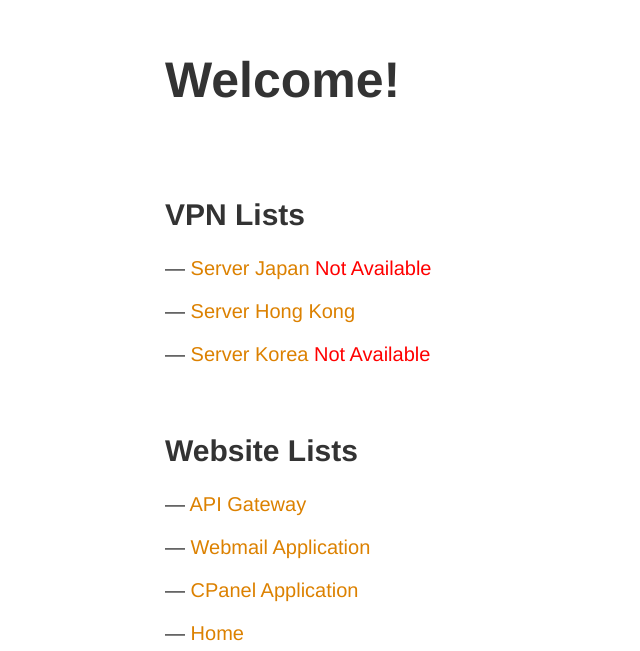
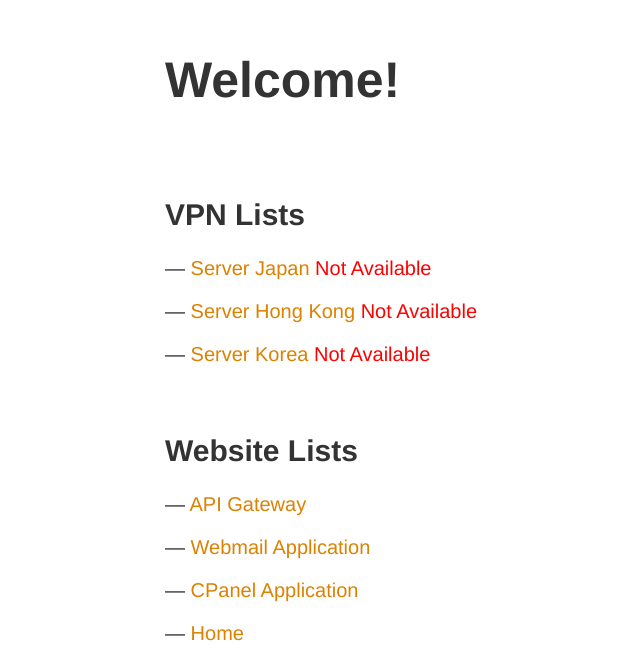
Before and after one commit to fathinfadillah/api.fathinfadillah.github.io, a plain HTML site: page index.html in a window 1280 px wide. Shown: the part 149-800 px from the top of the page, without its empty margins (150-790 px from the left). Drawn offline with Linux system fonts and the light colour scheme.

Commit message:
Update index.html

```diff
--- a/index.html
+++ b/index.html
@@ -15,7 +15,7 @@
 <h1>Welcome!</h1><br>
 <h2>VPN Lists</h2>
 <p>&mdash; <a href="https://jp.vpn.fathinfadillah.com">Server Japan <span style="color:red;">Not Available</span></a></p>
-<p>&mdash; <a href="https://hk.vpn.fathinfadillah.com">Server Hong Kong</a></p>
+<p>&mdash; <a href="https://hk.vpn.fathinfadillah.com">Server Hong Kong <span style="color:red;">Not Available</span></a></p>
 <p>&mdash; <a href="https://kr.vpn.fathinfadillah.com">Server Korea <span style="color:red;">Not Available</span></a></p><br>
 <h2>Website Lists</h2
 <p>&mdash; <a href="https://api.fathinfadillah.com">API Gateway</a></p>
```
